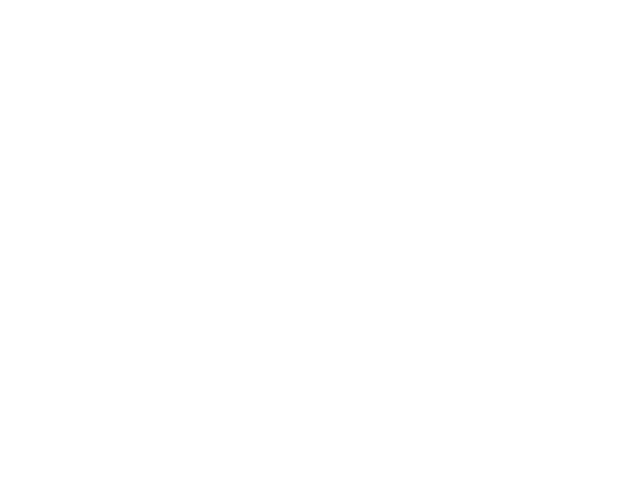
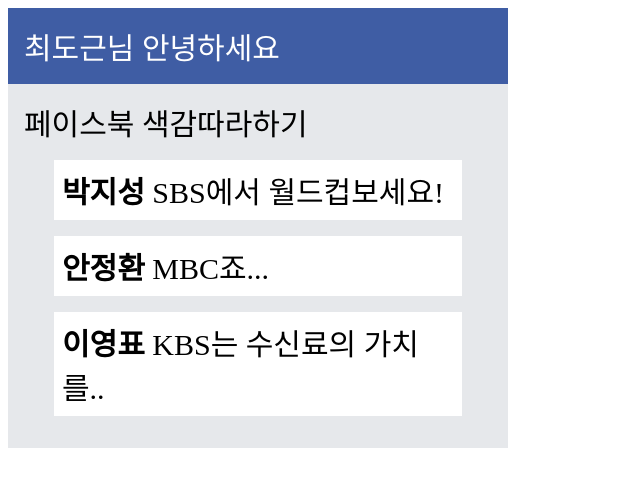
Before and after one commit to junsuk5/web_basic_24, a plain HTML site: page day3/exam1.html in a window 1280 px wide. Shown: the whole page, without its empty margins (0-640 px from the left). Drawn offline with Linux system fonts and the light colour scheme.

Commit message:
Update exam1.html

```diff
--- a/day3/exam1.html
+++ b/day3/exam1.html
@@ -3,8 +3,42 @@
 <head>
   <meta charset="UTF-8">
   <title>Title</title>
+  <style>
+    .card {
+      font-size: 30px;
+      width: 500px;
+    }
+    .title {
+      background-color: #3f5da4;
+      color: white;
+      padding: 16px;
+    }
+    .contents {
+      padding: 16px;
+      background-color: #e6e8eb;
+    }
+    .item {
+      margin: 16px 30px;
+      background-color: white;
+      padding: 8px;
+    }
+  </style>
 </head>
 <body>
-
+<div class="card">
+  <div class="title">최도근님 안녕하세요</div>
+  <div class="contents">
+    페이스북 색감따라하기
+    <div class="item">
+      <b>박지성</b> SBS에서 월드컵보세요!
+    </div>
+    <div class="item">
+      <b>안정환</b> MBC죠...
+    </div>
+    <div class="item">
+      <b>이영표</b> KBS는 수신료의 가치를..
+    </div>
+  </div>
+</div>
 </body>
 </html>
```
